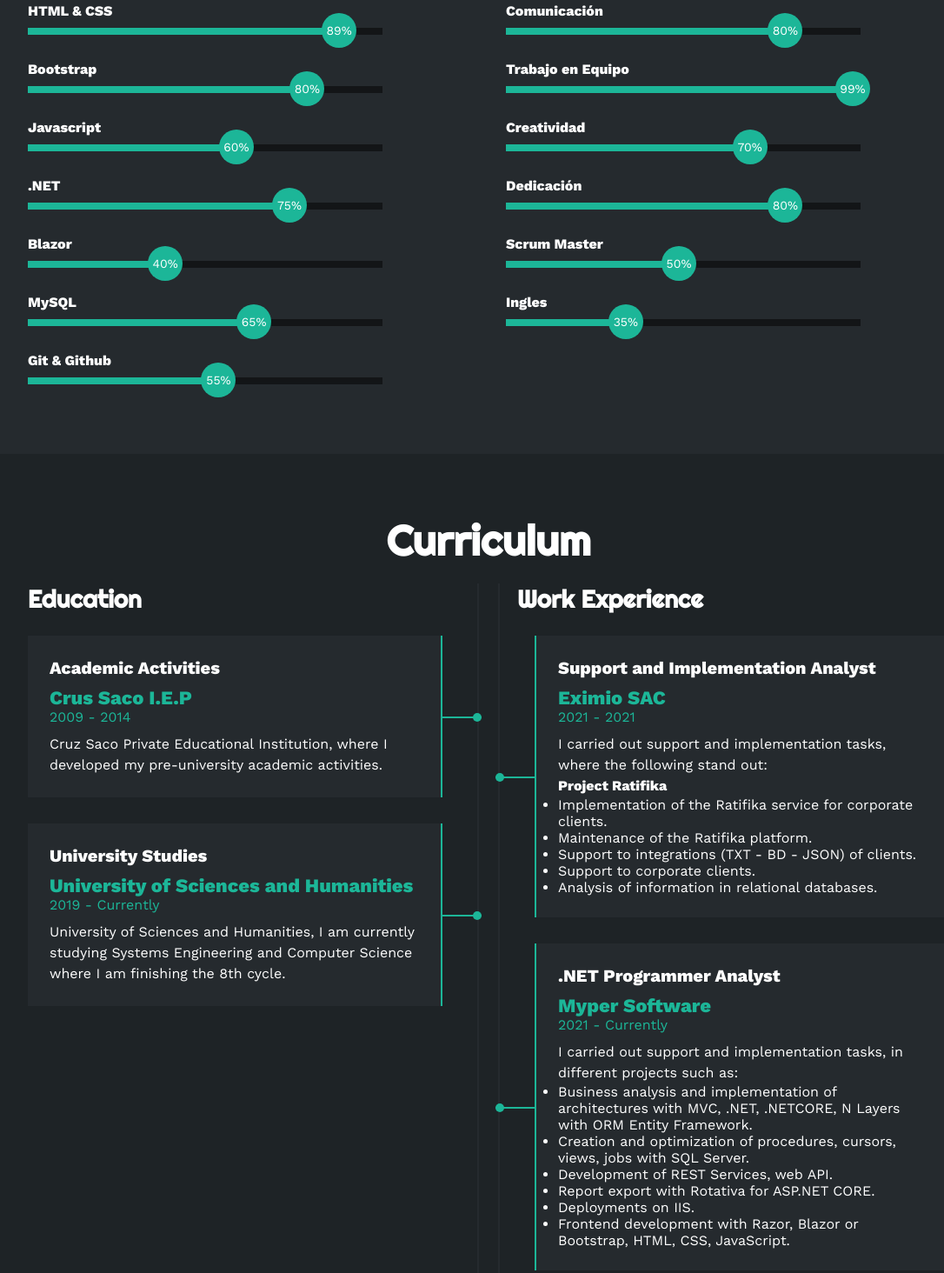
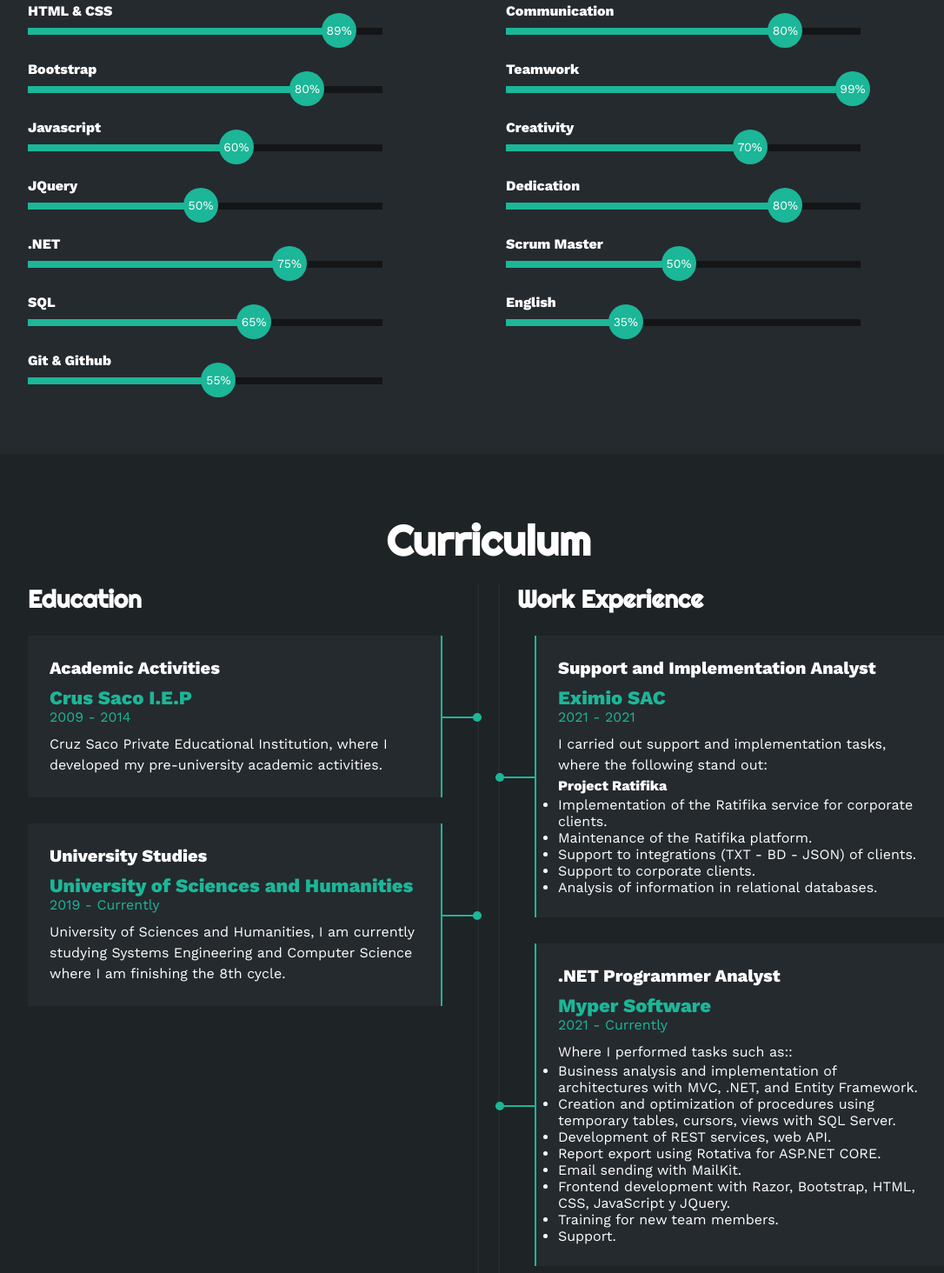
Before and after one commit to AlexanderG8/MyWebPortfolio, a plain HTML site: page index.html in a window 1280 px wide. Shown: the part 1920-3384 px from the top of the page at 87% size, without its empty margins (78-1164 px from the left). Drawn offline with nearby package versions, Linux system fonts and the light colour scheme.

Commit message:
Se actualizo experiencia laboral de Myper y Skills

```diff
--- a/estilo.css
+++ b/estilo.css
@@ -305,13 +305,13 @@ html{
     100%{width: 75%;}
 }
 
-.skills .skill .blazor{
+.skills .skill .jquery{
     width: 0%;
-    animation: 2s blazor forwards;
+    animation: 2s jquery forwards;
 }
-@keyframes blazor {
+@keyframes jquery {
     0%{width: 0%;}
-    100%{width: 40%;}
+    100%{width: 50%;}
 }
 
 .skills .skill .sql{
--- a/index.html
+++ b/index.html
@@ -150,6 +150,14 @@
                         </div>
                     </div>
                     <div class="skill">
+                        <span>JQuery</span>
+                        <div class="barra-skill">
+                            <div class="progreso">
+                                <span>50%</span>
+                            </div>
+                        </div>
+                    </div>
+                    <div class="skill">
                         <span>.NET</span>
                         <div class="barra-skill">
                             <div class="progreso">
@@ -158,15 +166,7 @@
                         </div>
                     </div>
                     <div class="skill">
-                        <span>Blazor</span>
-                        <div class="barra-skill">
-                            <div class="progreso">
-                                <span>40%</span>
-                            </div>
-                        </div>
-                    </div>
-                    <div class="skill">
-                        <span>MySQL</span>
+                        <span>SQL</span>
                         <div class="barra-skill">
                             <div class="progreso">
                                 <span>65%</span>
@@ -186,7 +186,7 @@
                 <div class="col">
                     <h3>Professional Skills</h3>
                     <div class="skill">
-                        <span>Comunicación</span>
+                        <span>Communication</span>
                         <div class="barra-skill">
                             <div class="progreso">
                                 <span>80%</span>
@@ -194,7 +194,7 @@
                         </div>
                     </div>
                     <div class="skill">
-                        <span>Trabajo en Equipo</span>
+                        <span>Teamwork</span>
                         <div class="barra-skill">
                             <div class="progreso">
                                 <span>99%</span>
@@ -202,7 +202,7 @@
                         </div>
                     </div>
                     <div class="skill">
-                        <span>Creatividad</span>
+                        <span>Creativity</span>
                         <div class="barra-skill">
                             <div class="progreso">
                                 <span>70%</span>
@@ -210,7 +210,7 @@
                         </div>
                     </div>
                     <div class="skill">
-                        <span>Dedicación</span>
+                        <span>Dedication</span>
                         <div class="barra-skill">
                             <div class="progreso">
                                 <span>80%</span>
@@ -226,7 +226,7 @@
                         </div>
                     </div>
                     <div class="skill">
-                        <span>Ingles</span>
+                        <span>English</span>
                         <div class="barra-skill">
                             <div class="progreso">
                                 <span>35%</span>
@@ -288,14 +288,16 @@
                         <h4>.NET Programmer Analyst</h4>
                         <span class="casa">Myper Software</span>
                         <span class="fecha">2021 - Currently</span>
-                        <p>I carried out support and implementation tasks, in different projects such as:</p>
+                        <p>Where I performed tasks such as::</p>
                         <ul>
-                            <li>Business analysis and implementation of architectures with MVC, .NET, .NETCORE, N Layers with ORM Entity Framework.</li>
-                            <li>Creation and optimization of procedures, cursors, views, jobs with SQL Server.</li>
-                            <li>Development of REST Services, web API.</li>
-                            <li>Report export with Rotativa for ASP.NET CORE.</li>
-                            <li>Deployments on IIS.</li>
-                            <li>Frontend development with Razor, Blazor or Bootstrap, HTML, CSS, JavaScript.</li>
+                            <li>Business analysis and implementation of architectures with MVC, .NET, and Entity Framework.</li>
+                            <li>Creation and optimization of procedures using temporary tables, cursors, views with SQL Server.</li>
+                            <li>Development of REST services, web API.</li>
+                            <li>Report export using Rotativa for ASP.NET CORE.</li>
+                            <li>Email sending with MailKit.</li>
+                            <li>Frontend development with Razor, Bootstrap, HTML, CSS, JavaScript y JQuery.</li>
+                            <li>Training for new team members.</li>
+                            <li>Support.</li>
                         </ul>
                         <div class="conectord">
                             <div class="circulod"></div>
--- a/script.js
+++ b/script.js
@@ -24,8 +24,8 @@ function efectoHabilidades(){
         habilidades[0].classList.add("htmlcss");
         habilidades[1].classList.add("bootstrap");
         habilidades[2].classList.add("javascript");
-        habilidades[3].classList.add("net");
-        habilidades[4].classList.add("blazor");
+        habilidades[3].classList.add("jquery");
+        habilidades[4].classList.add("net");
         habilidades[5].classList.add("sql");
         habilidades[6].classList.add("git");
         habilidades[7].classList.add("comunicacion");
```
